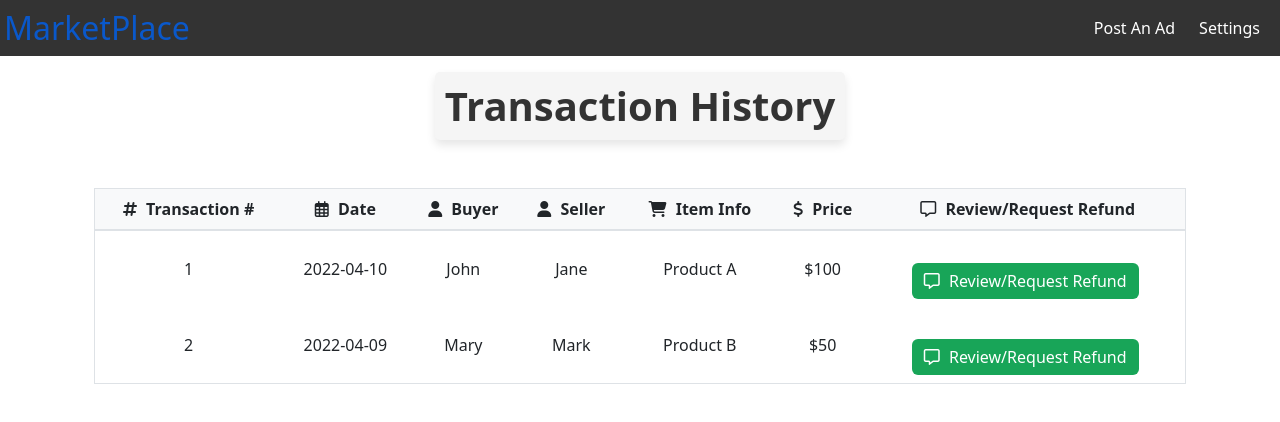
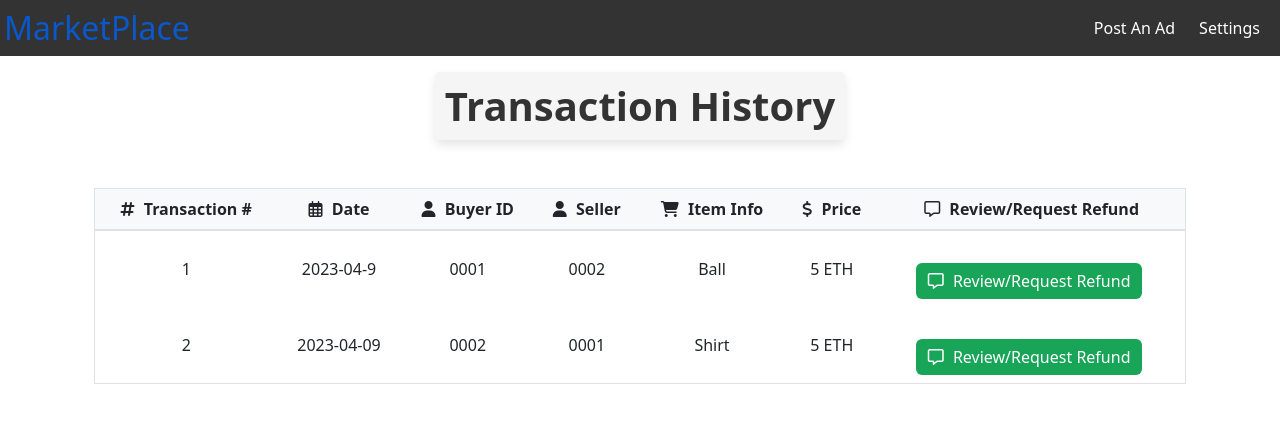
Before and after one commit to gshreya1999/Marketplace, a React (Create React App) app in the folder client/: page /transactions in a window 1280 px wide. Shown: the top 422 px of the page. Built offline with nearby package versions, Linux system fonts and the light colour scheme.

Commit message:
Update TransactionsInfo.js

```diff
--- a/client/src/routes/TransactionsInfo.js
+++ b/client/src/routes/TransactionsInfo.js
@@ -7,21 +7,30 @@ export default function TransactionsInfo(props) {
   const [transactions, setTransactions] = useState([
     {
       id: 1,
-      date: "2022-04-10",
-      buyer: "John",
-      seller: "Jane",
-      item: "Product A",
-      price: "$100",
+      date: "2023-04-9",
+      buyer: "0001",
+      seller: "0002",
+      item: "Ball",
+      price: "5 ETH",
     },
     {
       id: 2,
-      date: "2022-04-09",
-      buyer: "Mary",
-      seller: "Mark",
-      item: "Product B",
-      price: "$50",
-    },
+      date: "2023-04-09",
+      buyer: "0002",
+      seller: "0001",
+      item: "Shirt",
+      price: "5 ETH",
+    }
   ]);
+
+  const [buttonClicked, setButtonClicked] = useState(false);
+
+  const handleButtonClick = () => {
+    if (!buttonClicked) {
+      setButtonClicked(true);
+      alert("Request sent!");
+    }
+  };
 
   return (
     <div className="container-fluid">
@@ -37,7 +46,7 @@ export default function TransactionsInfo(props) {
                 <i className="far fa-calendar-alt"></i> Date
               </th>
               <th>
-                <i className="fas fa-user"></i> Buyer
+                <i className="fas fa-user"></i> Buyer ID
               </th>
               <th>
                 <i className="fas fa-user"></i> Seller
@@ -62,8 +71,8 @@ export default function TransactionsInfo(props) {
                 <td>{transaction.seller}</td>
                 <td>{transaction.item}</td>
                 <td>{transaction.price}</td>
-                <td>
-                  <button className="btn btn-primary">
+                <td className="text-center">
+                  <button className="btn btn-primary" onClick={handleButtonClick}>
                     <i className="far fa-comment-alt"></i> Review/Request Refund
                   </button>
                 </td>
```
